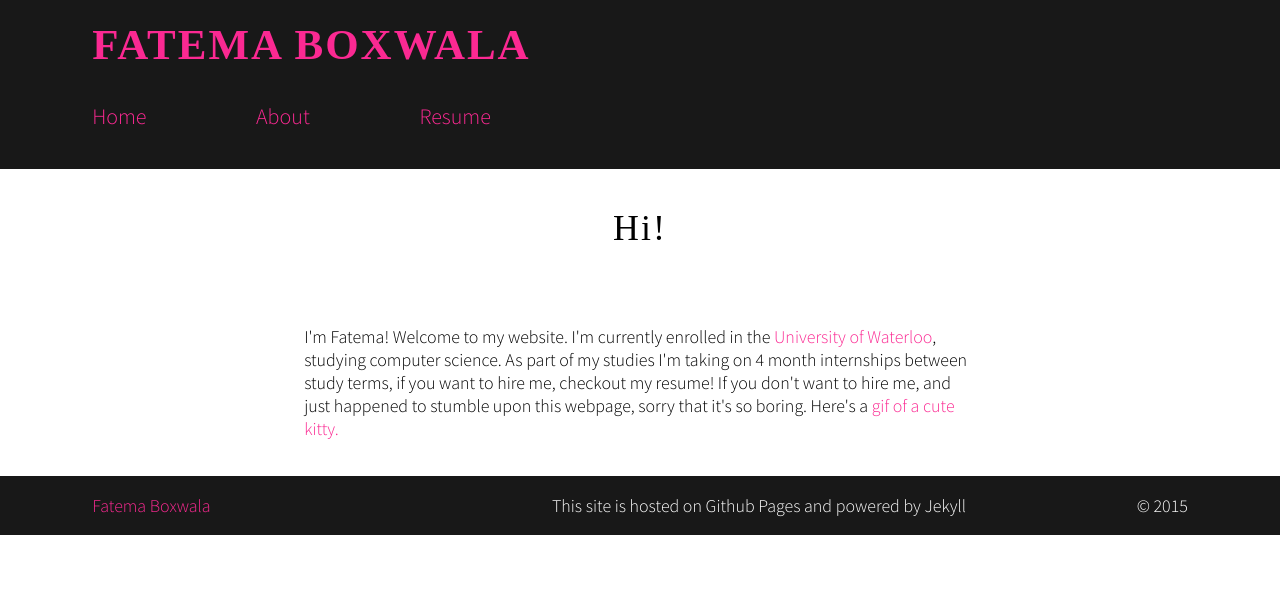
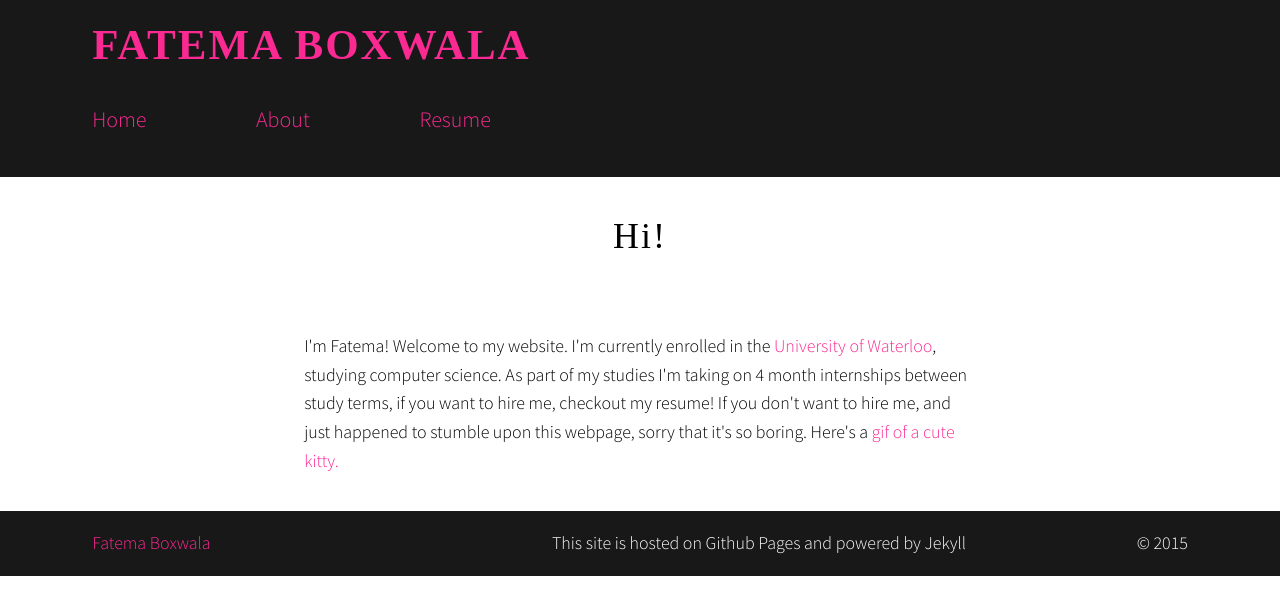
Before and after one commit to fboxwala/fboxwala-github-io-old, a Jekyll site: the page built from index.html, in a window 1280 px wide. Shown: the top 615 px of the page. Built offline with Jekyll 4.4.1, drawn with Linux system fonts in a browser that asks for light colours; nearby versions of some CDN libraries; some web fonts are replaced; the list of posts is cut into pages by our own code.

Commit message:
this is an impossible problem

```diff
--- a/_sass/basic.sass
+++ b/_sass/basic.sass
@@ -5,6 +5,7 @@ body
     font-weight: 300
     font-size: 1.4em
     font-size: calc(.4vw + .8em)
+    line-height: 1.6
     flex-direction: column
     margin: 0
 
```
